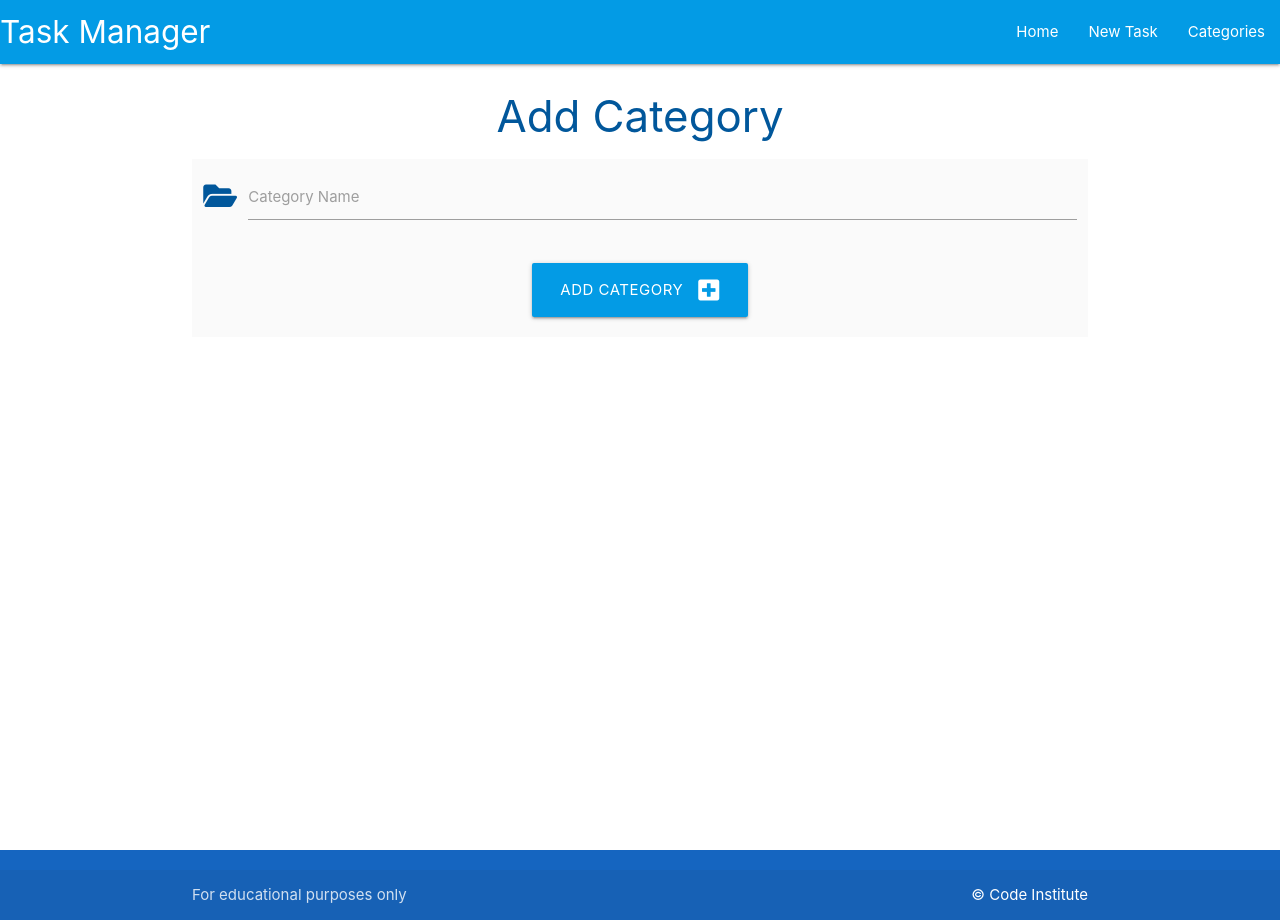
After one commit to Brindusa22/flask-sqlalchemy-task-manager, a Flask app: page /add_category in a window 1280 px wide. The commit adds this page. Run offline with Flask 3, Linux system fonts and the light colour scheme.

Commit message:
Add add_category function

```diff
--- a/taskmanager/routes.py
+++ b/taskmanager/routes.py
@@ -1,7 +1,22 @@
-from flask import render_template
+from flask import render_template, request, redirect, url_for
 from taskmanager import app, db
 from taskmanager.models import Category, Task
 
 @app.route("/")
 def home():
     return render_template("tasks.html")
+
+
+@app.route("/categories")
+def categories():
+    return render_template("categories.html")
+
+
+@app.route("/add_category", methods=["GET", "POST"])
+def add_category():
+    if request.method == "POST":
+        category = Category(category_name=request.form.get("category_name"))
+        db.session.add(category)
+        db.session.commit()
+        return redirect(url_for("categories"))
+    return render_template("add_category.html")
--- a/taskmanager/static/css/js/script.js
+++ /dev/null
@@ -1,4 +0,0 @@
-document.addEventListener('DOMContentLoaded', function() {
-    let sidenav = document.querySelectorAll('.sidenav');
-    M.Sidenav.init(sidenav);
-  });
--- /dev/null
+++ b/taskmanager/static/js/script.js
@@ -0,0 +1,5 @@
+document.addEventListener("DOMContentLoaded", function() {
+    // sidenav initialization
+    let sidenav = document.querySelectorAll(".sidenav");
+    M.Sidenav.init(sidenav);
+});
--- /dev/null
+++ b/taskmanager/templates/add_category.html
@@ -0,0 +1,26 @@
+{% extends "base.html" %}
+{% block content %}
+
+<h3 class="light-blue-text text-darken-4 center-align">Add Category</h3>
+
+<div class="row acrd-panel grey lighten-5">
+    <form class="col s12" method="POST" action="{{ url_for('add_category') }}">
+        <!-- category name -->
+        <div class="row">
+            <div class="input-field col s12">
+                <i class="fas fa-folder-open prefix light-blue-text text-darken-4"></i>
+                <input id="category_name" name="category_name" minlength="3" maxlength="25" type="text" class="validate" required>
+                <label for="category_name">Category Name</label>
+            </div>
+        </div>
+        <!-- submit button -->
+        <div class="row">
+            <div class="col s12 center-align">
+                <button type="submit" class="btn-large light-blue darken-1">
+                    Add Category <i class="fas fa-plus-square right"></i>
+                </button>
+            </div>
+        </div>
+    </form>
+</div>
+{% endblock %}
--- a/taskmanager/templates/base.html
+++ b/taskmanager/templates/base.html
@@ -3,7 +3,9 @@
 <head>
     <meta charset="UTF-8">
     <meta name="viewport" content="width=device-width, initial-scale=1.0">
-    <link rel="stylesheet" href="https://cdnjs.cloudflare.com/ajax/libs/font-awesome/6.5.1/css/all.min.css" integrity="sha512-DTOQO9RWCH3ppGqcWaEA1BIZOC6xxalwEsw9c2QQeAIftl+Vegovlnee1c9QX4TctnWMn13TZye+giMm8e2LwA==" crossorigin="anonymous" referrerpolicy="no-referrer" />
+    <link rel="stylesheet" href="https://cdnjs.cloudflare.com/ajax/libs/font-awesome/5.15.3/css/all.min.css"
+        integrity="sha512-iBBXm8fW90+nuLcSKlbmrPcLa0OT92xO1BIsZ+ywDWZCvqsWgccV3gFoRBv0z+8dLJgyAHIhR35VZc2oM/gI1w=="
+        crossorigin="anonymous" referrerpolicy="no-referrer">
     <link rel="stylesheet" href="https://cdnjs.cloudflare.com/ajax/libs/materialize/1.0.0/css/materialize.min.css" type="text/css">
     <link rel="stylesheet" href="{{ url_for('static', filename='css/style.css') }}" type="text/css">
     <title>Task Manager</title>
@@ -19,15 +21,16 @@
                 <ul class="right hide-on-med-and-down">
                     <li><a href="{{ url_for('home') }}"">Home</a></li>
                     <li><a href="">New Task</a></li>
-                    <li><a href="">Categories</a></li>
+                    <li><a href="{{ url_for('categories') }}">Categories</a></li>
                 </ul>
             </div>
         </nav>
 
+        <!-- mobile sidenav -->
         <ul class="sidenav" id="mobile-demo">
             <li><a href="{{ url_for('home') }}">Home</a></li>
-            <li><a href="#">New Task</a></li>
-            <li><a href="#">Categories</a></li>
+            <li><a href="">New Task</a></li>
+            <li><a href="{{ url_for('categories') }}">Categories</a></li>
         </ul>
     </header>
 
```
Also changed, not shown: taskmanager/templates/categories.html (added, +14 -0 lines).
